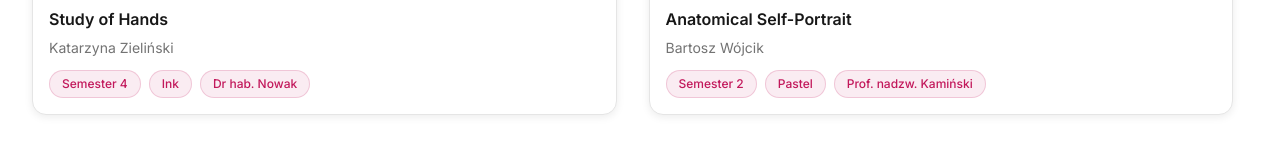
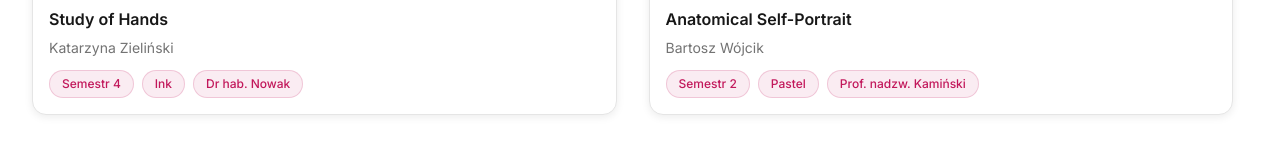
Before and after one commit to Teryss/WIT-Lab-2, a React (Vite) app: page / in a window 1280 px wide. Shown: the part 1657-1817 px from the top of the page. Built offline with nearby package versions, Linux system fonts and the light colour scheme.

Commit message:
translate DrawingCard.jsx
na polski ~I

```diff
--- a/src/components/DrawingCard.jsx
+++ b/src/components/DrawingCard.jsx
@@ -23,7 +23,7 @@ export default function DrawingCard({ drawing, onOpen }) {
           {author.firstName} {author.lastName}
         </p>
         <div className="flex flex-wrap gap-2 pt-1">
-          <span className="tag-pill">Semester {semester}</span>
+          <span className="tag-pill">Semestr {semester}</span>
           <span className="tag-pill">{technique}</span>
           <span className="tag-pill">{supervisor}</span>
         </div>
```
